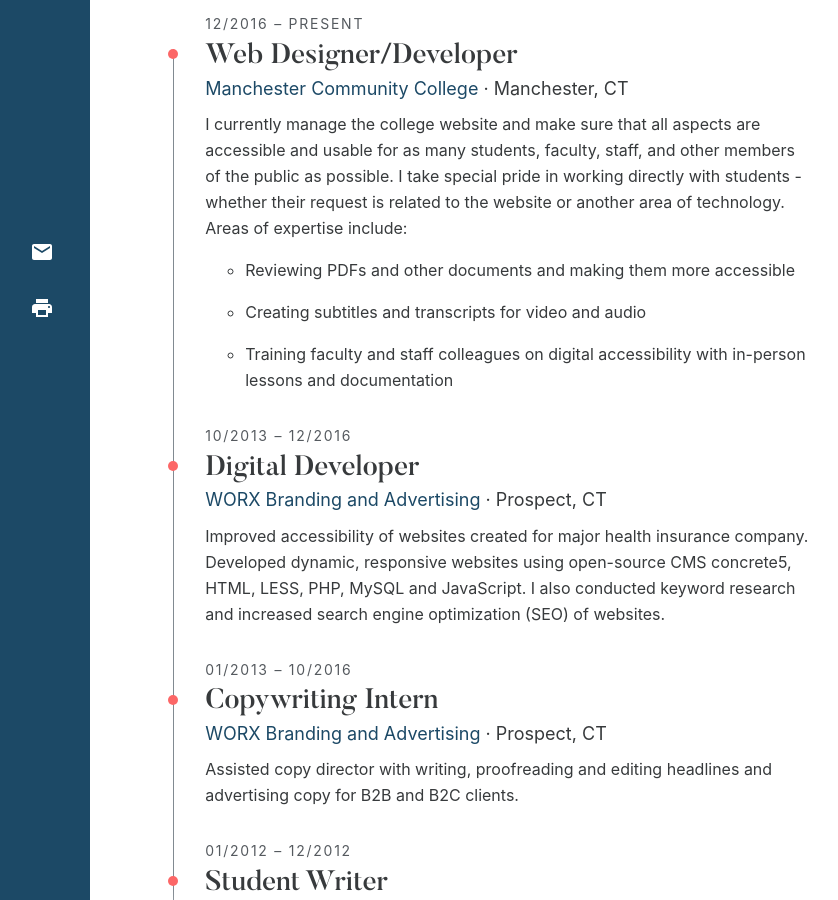
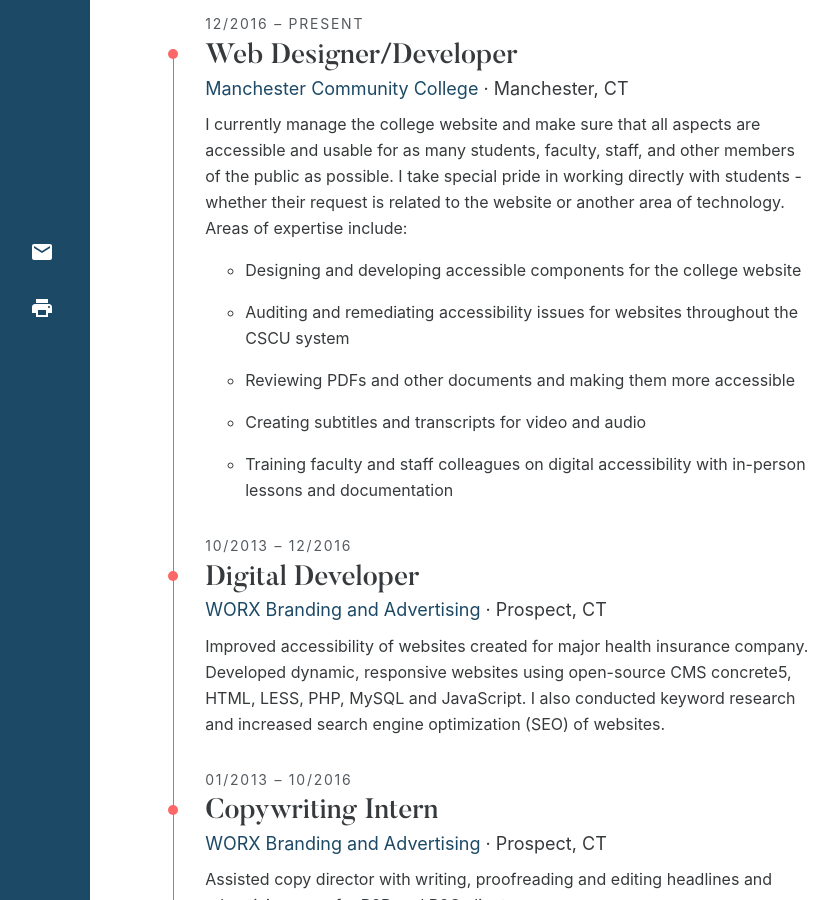
Before and after one commit to ajsaucier/ajsaucier.github.io, a Jekyll site: the page resume/index.html, which Jekyll copies as it is, in a window 1280 px wide and 900 px high, scrolled down 665 px. Shown: the whole window, without its empty margins (230-1068 px from the left). Built offline with Jekyll 4.4.1, drawn with Linux system fonts in a browser that asks for light colours; some of the changed text lies outside the part shown.

Commit message:
Added new items and updated date

```diff
--- a/resume/index.html
+++ b/resume/index.html
@@ -163,6 +163,8 @@
             <p>I currently manage the college website and make sure that all aspects are accessible and usable for as many students, faculty, staff, and other members of the public as possible. I take special pride in working directly with students - whether their request is related to the website or another area of technology.</p>
             <p>Areas of expertise include:</p>
             <ul>
+                <li>Designing and developing accessible components for the college website</li>
+                <li>Auditing and remediating accessibility issues for websites throughout the CSCU system</li>
                 <li>Reviewing PDFs and other documents and making them more accessible</li>
                 <li>Creating subtitles and transcripts for video and audio</li>
                 <li>Training faculty and staff colleagues on digital accessibility with in-person lessons and documentation</li>
```
Also changed, not shown: other parts of resume/index.html (+1 -1 lines).
